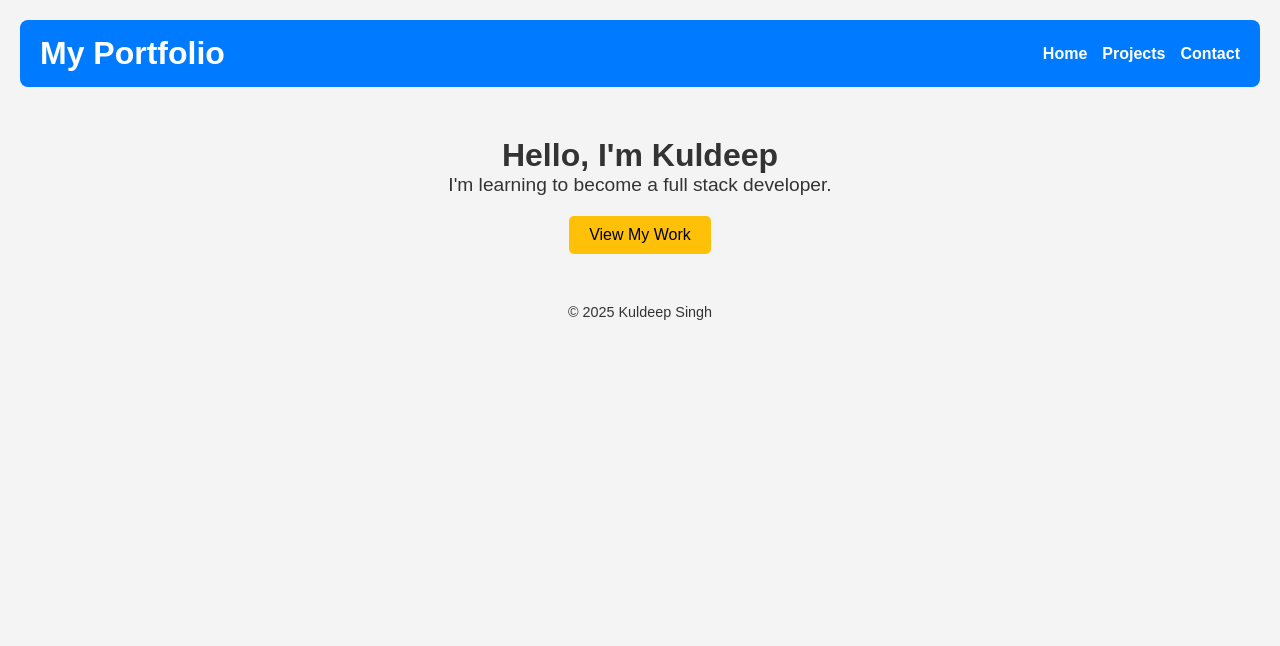
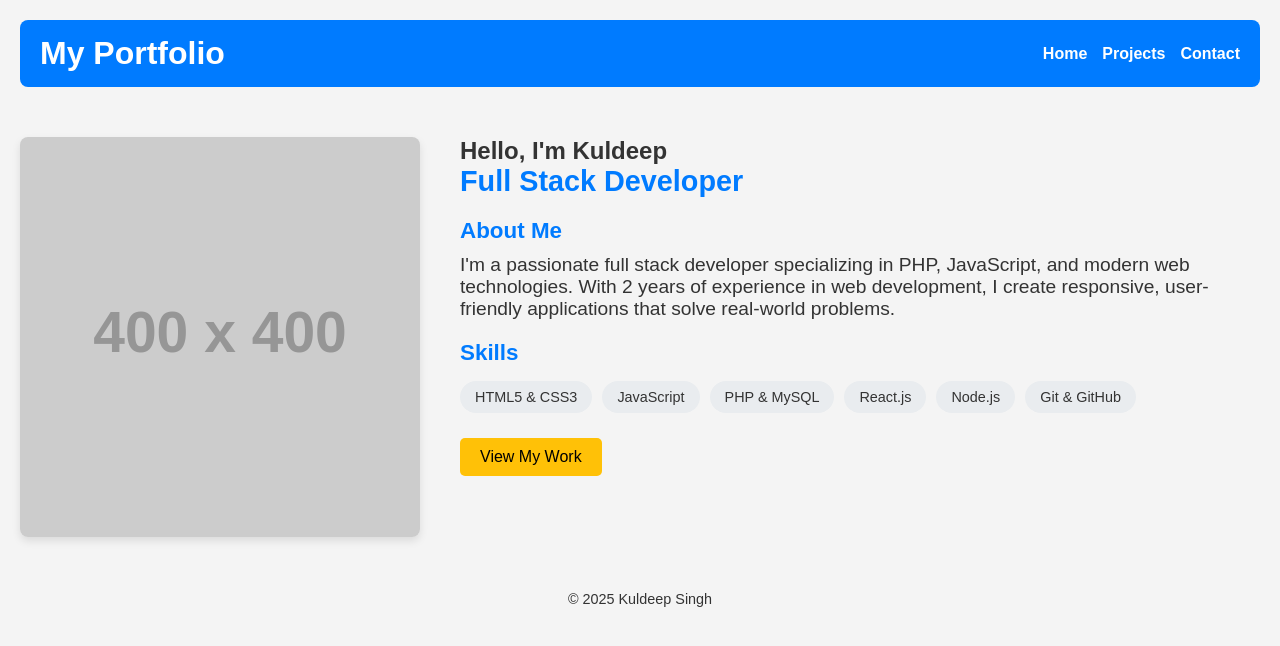
Before and after one commit to mernstack-developer/Zero-to-Pro-PHP-Full-Stack-Developer-Bootcamp-2025, a plain HTML site: page index.html in a window 1280 px wide. Drawn offline with Linux system fonts and the light colour scheme; placeholder pictures from the web are drawn by us.

Commit message:
index page is now about me page which shows image and other profile data

```diff
--- a/index.html
+++ b/index.html
@@ -18,11 +18,33 @@
         </nav>
     </header>
     <main>
-        <h1>Hello, I'm Kuldeep</h1>
 
-        <p>I'm learning to become a full stack developer.</p>
-        <button>View My Work</button>
+        <section class="profile">
+            <div class="profile-image">
+                <img src="https://placehold.co/400x400" alt="Kuldeep's Profile Picture">
+            </div>
+            <div class="profile-content">
+                <h1>Hello, I'm Kuldeep</h1>
+                <h2>Full Stack Developer</h2>
 
+                <div class="about-me">
+                    <h3>About Me</h3>
+                    <p>I'm a passionate full stack developer specializing in PHP, JavaScript, and modern web technologies. With 2 years of experience in web development, I create responsive, user-friendly applications that solve real-world problems.</p>
+
+                    <h3>Skills</h3>
+                    <ul class="skills">
+                        <li>HTML5 & CSS3</li>
+                        <li>JavaScript</li>
+                        <li>PHP & MySQL</li>
+                        <li>React.js</li>
+                        <li>Node.js</li>
+                        <li>Git & GitHub</li>
+                    </ul>
+                </div>
+
+                <button onclick="location.href='projects.html'">View My Work</button>
+            </div>
+        </section>
 
 
     </main>
--- a/style.css
+++ b/style.css
@@ -121,3 +121,73 @@ input, textarea {
         margin-top: 10px;
     }
 }
+/* Add to the end of the file */
+
+/* Profile Section */
+.profile {
+    display: flex;
+    flex-wrap: wrap;
+    justify-content: center;
+    align-items: flex-start;
+    gap: 40px;
+    margin-top: 30px;
+    text-align: left;
+}
+
+.profile-image {
+    flex: 1;
+    min-width: 300px;
+    max-width: 400px;
+}
+
+.profile-image img {
+    width: 100%;
+    border-radius: 8px;
+    box-shadow: 0 4px 8px rgba(0,0,0,0.1);
+}
+
+.profile-content {
+    flex: 1;
+    min-width: 300px;
+}
+
+.profile-content h2 {
+    color: #007bff;
+    margin-bottom: 20px;
+    font-size: 1.8rem;
+}
+
+.about-me h3 {
+    color: #007bff;
+    margin: 20px 0 10px;
+    font-size: 1.4rem;
+}
+
+.skills {
+    display: flex;
+    flex-wrap: wrap;
+    gap: 10px;
+    margin: 15px 0 25px;
+    padding: 0;
+}
+
+.skills li {
+    background-color: #e9ecef;
+    padding: 8px 15px;
+    border-radius: 20px;
+    list-style: none;
+    font-size: 0.9rem;
+}
+
+/* Responsive adjustments */
+@media (max-width: 768px) {
+    .profile {
+        flex-direction: column;
+        align-items: center;
+        text-align: center;
+    }
+
+    .skills {
+        justify-content: center;
+    }
+}
```
